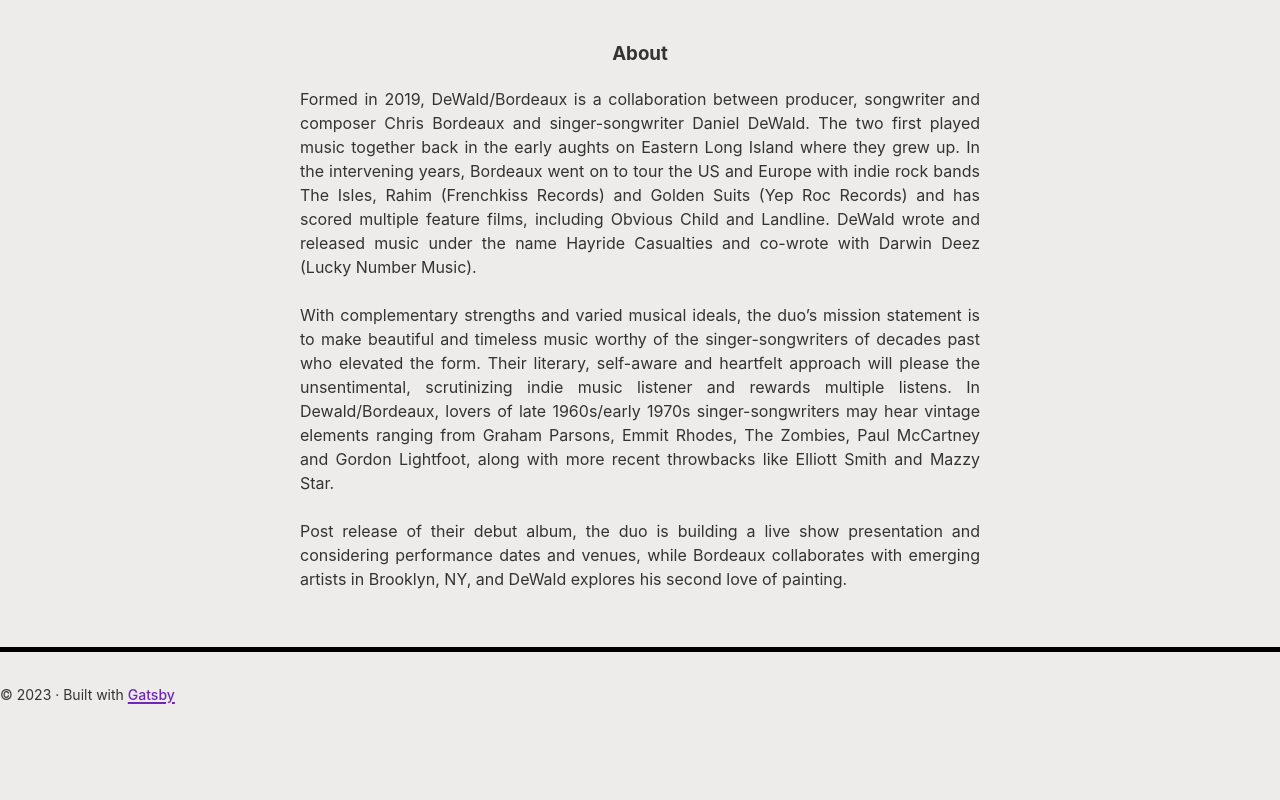
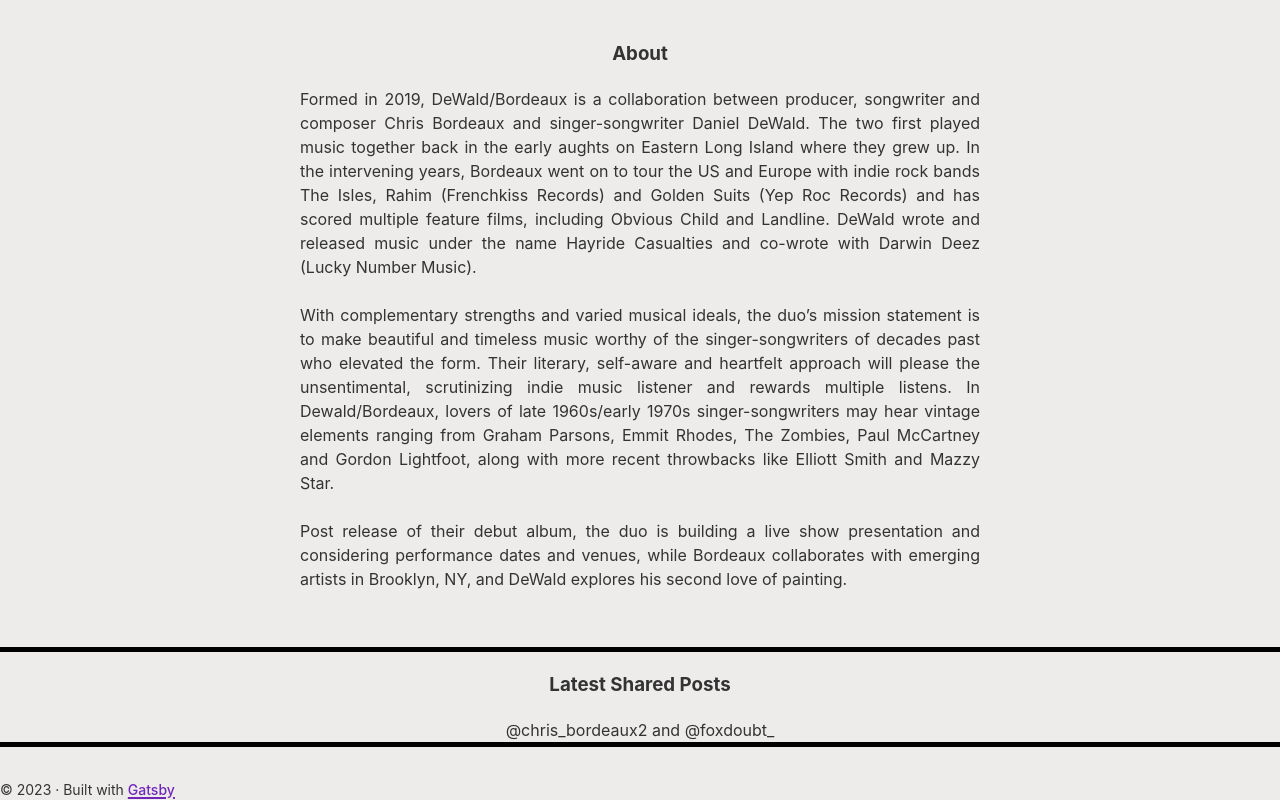
Before and after one commit to foxdoubt/dewald-bordeaux, a Gatsby site: page / in a window 1280 px wide. Shown: the part 1318-2118 px from the top of the page. Before the commit the page ends 2023 px from the top, so only its background shows below. Built offline with nearby package versions, Linux system fonts and the light colour scheme; Gatsby itself is replaced by a stand-in of ours.

Commit message:
Get started on latest social media section

```diff
--- a/src/components/press-page-sections.css
+++ b/src/components/press-page-sections.css
@@ -7,7 +7,7 @@
 p.about-text {
   text-align: justify;
 }
-.about-heading {
+.text-align-center {
   text-align: center;
 }
 
--- a/src/components/press-page-sections.js
+++ b/src/components/press-page-sections.js
@@ -54,7 +54,7 @@ export const Album = () => {
 
 export const About = () => (
   <div>
-    <h3 className="about-heading">About</h3>
+    <h3 className="text-align-center">About</h3>
     <div>
       <p className="about-text">
         Formed in 2019, DeWald/Bordeaux is a collaboration between producer,
@@ -87,3 +87,12 @@ export const About = () => (
     </div>
   </div>
 );
+
+export const LatestSharedPosts = () => (
+  <div className="text-align-center">
+    <h3>Latest Shared Posts</h3>
+    <div className="instagram-handles">
+      <span>@chris_bordeaux2</span> and <span>@foxdoubt_</span>
+    </div>
+  </div>
+);
--- a/src/pages/index.js
+++ b/src/pages/index.js
@@ -9,6 +9,7 @@ import {
   Album,
   Divider,
   About,
+  LatestSharedPosts,
 } from "../components/press-page-sections";
 
 import * as styles from "../components/index.module.css";
@@ -88,7 +89,8 @@ const IndexPage = () => (
         <About />
       </div>
       <Divider />
-      {/* <LatestSharedPosts /> */}
+      <LatestSharedPosts />
+      <Divider />
       {/* <ContactForm /> */}
     </Layout>
   </>
```
